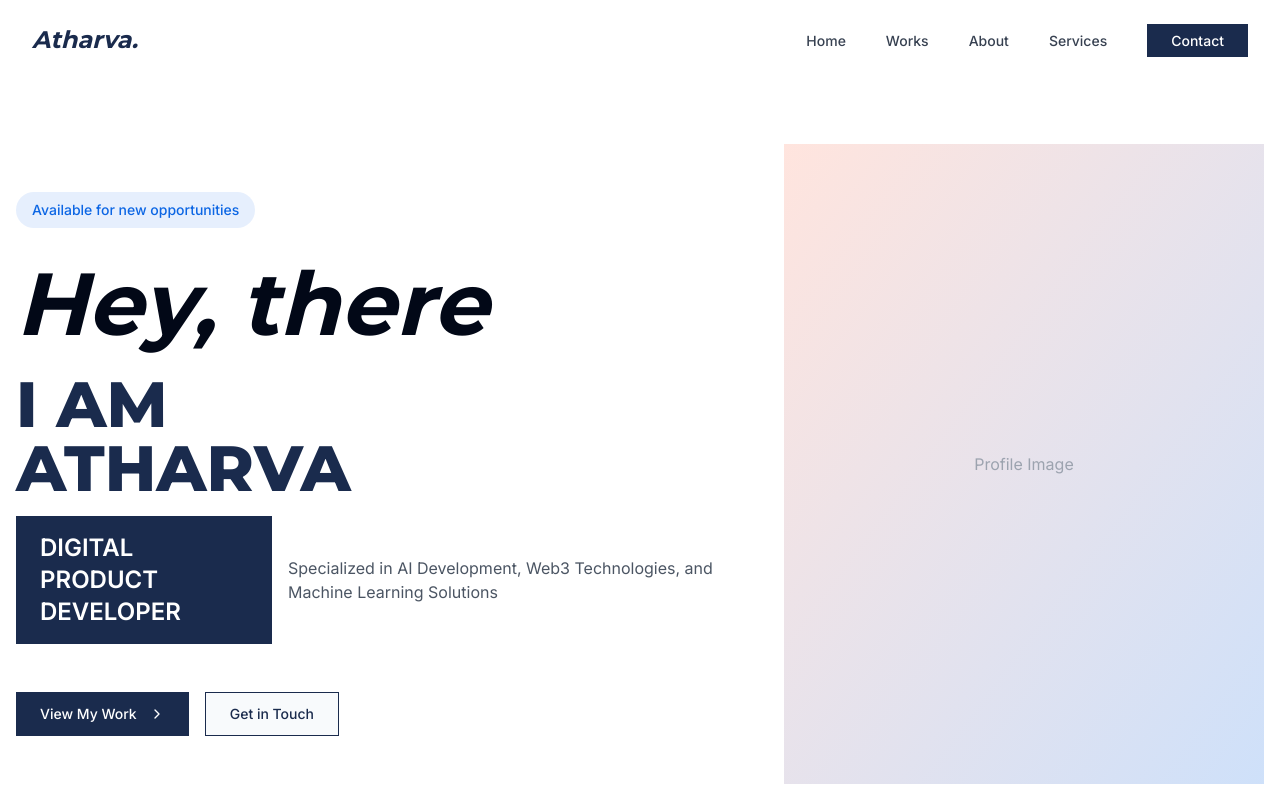
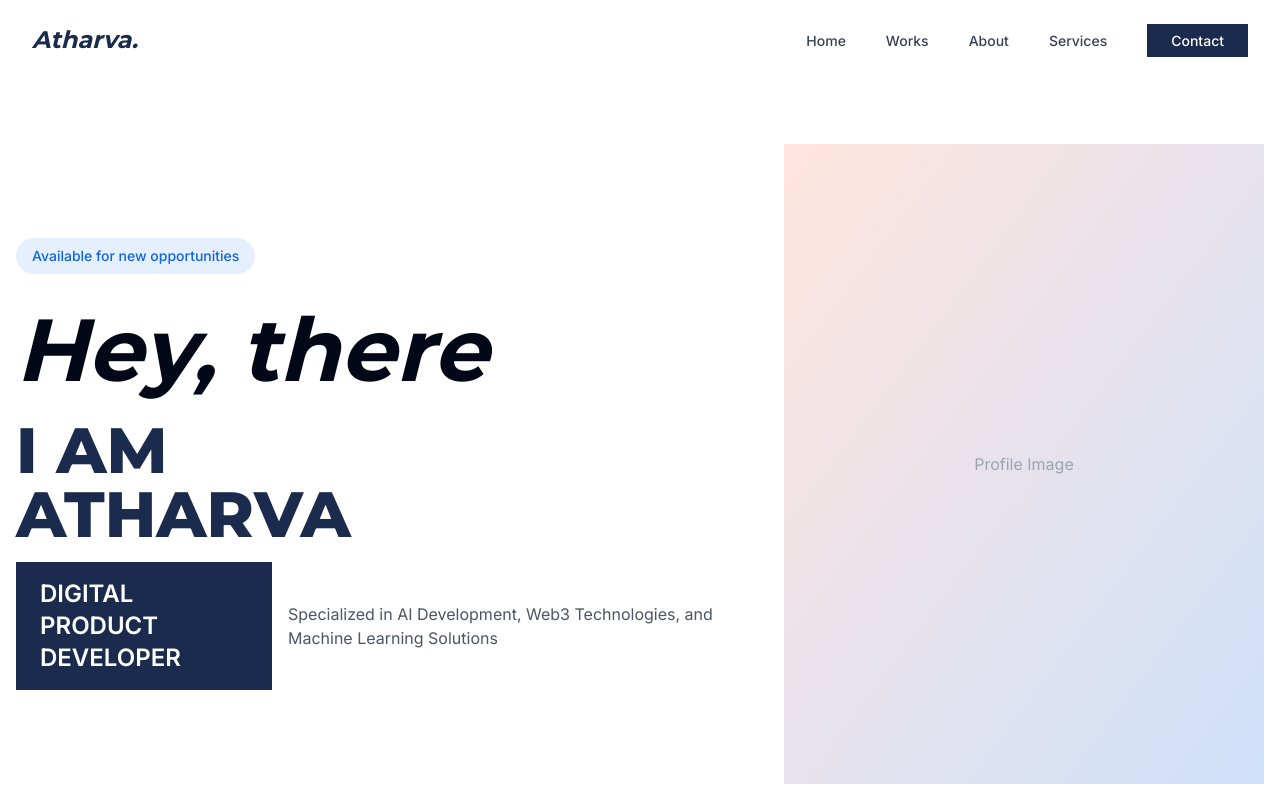
Before and after one commit to Atharva1399/portfolios-code, a React (Vite) app: page / in a window 1280 px wide. Shown: the top 800 px of the page. Built offline with nearby package versions, Linux system fonts and the light colour scheme.

Commit message:
Remove hero section buttons
Remove "View My Work" and "Get in Touch" buttons from the hero section.

```diff
--- a/src/components/Hero.tsx
+++ b/src/components/Hero.tsx
@@ -1,6 +1,5 @@
 
 import React from 'react';
-import { Button } from '@/components/ui/button';
 import { ChevronRight } from 'lucide-react';
 
 const Hero = () => {
@@ -36,24 +35,6 @@ const Hero = () => {
                 </p>
               </div>
             </div>
-
-            <div className="flex flex-wrap gap-4 pt-6">
-              <Button
-                size="lg"
-                className="bg-tech-navy hover:bg-tech-navy/90 text-white rounded-none px-6 group"
-              >
-                View My Work
-                <ChevronRight className="ml-1 group-hover:translate-x-1 transition-transform"/>
-              </Button>
-
-              <Button
-                size="lg"
-                variant="outline"
-                className="border-tech-navy text-tech-navy hover:bg-tech-navy/5 rounded-none px-6"
-              >
-                Get in Touch
-              </Button>
-            </div>
           </div>
 
           <div className="lg:w-2/5 relative">
```
